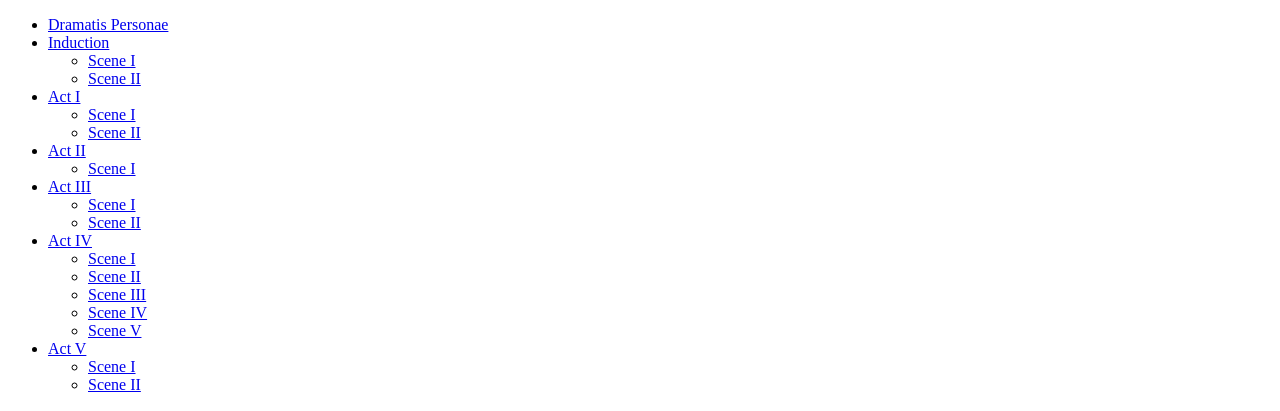
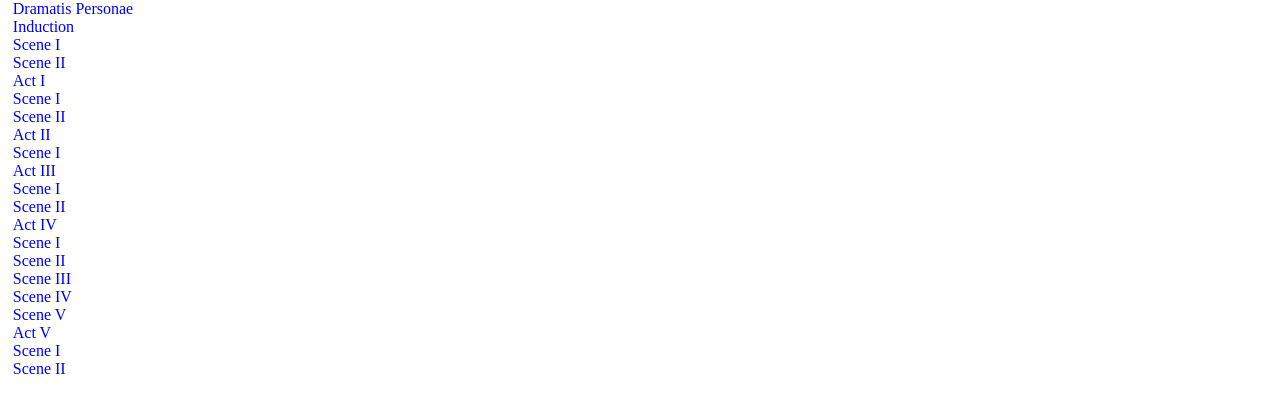
Before and after one commit to jorjahsloan/jorjahsloan, a plain HTML site: page docs/play/tamingoftheshrew4web.html in a window 1280 px wide. Shown: the top 411 px of the page. Drawn offline with Linux system fonts and the light colour scheme; files that its build step writes are made by us from their sources; files whose address does not match are found by name.

Commit message:
linking playstyles

```diff
--- a/docs/play/tamingoftheshrew4web.html
+++ b/docs/play/tamingoftheshrew4web.html
@@ -3,7 +3,7 @@
 	<head>
 		<meta charset="utf-8" />
 		<title>tamingoftheshrew4web</title>
-		<link href="jorjahsloan/docs/css/play.css" rel="stylesheet" type="text/css"/>
+		<link href="jorjahsloan/docs/css/playstyles.css" rel="stylesheet" type="text/css"/>
 	</head>
 	<body id="tamingoftheshrew4web" lang="en-GB">
 		<nav id="_idContainer000" class="TOC">
```
